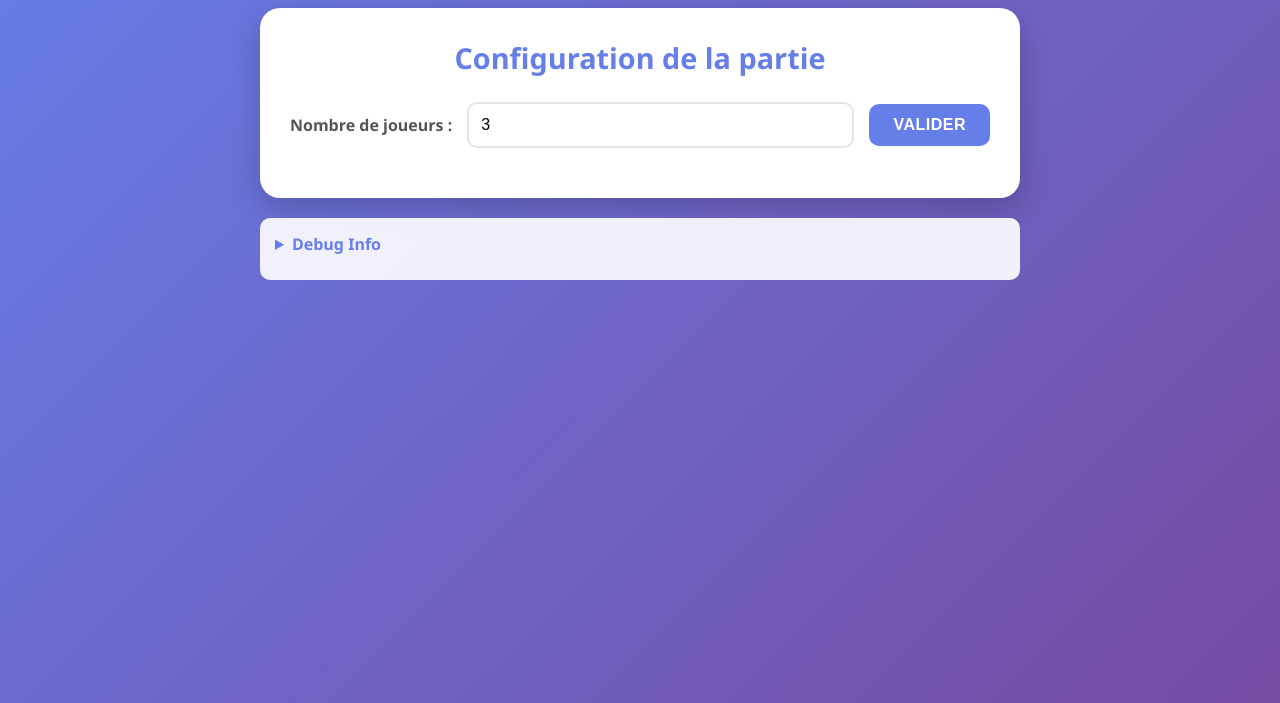
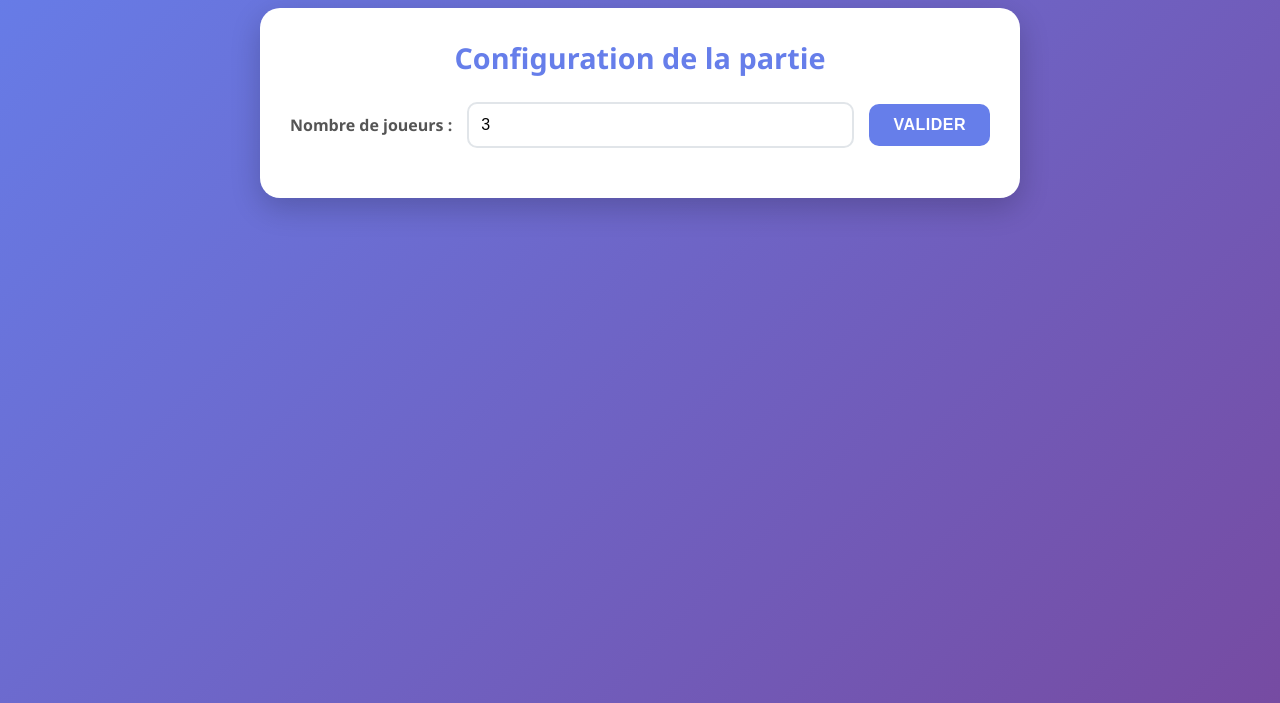
Before and after one commit to HenrikJohansson85/truth-or-dare, a plain HTML site: page index.html in a window 1280 px wide. Shown: the part 97-800 px from the top of the page. Drawn offline with Linux system fonts and the light colour scheme.

Commit message:
Update index.html

```diff
--- a/index.html
+++ b/index.html
@@ -81,15 +81,6 @@
             </div>
         </section>
 
-        <!-- Section Debug (cachée en production) -->
-        <section id="debug-section" class="debug-section">
-            <details>
-                <summary>Debug Info</summary>
-                <div id="debug-info"></div>
-            </details>
-        </section>
-    </div>
-
     <!-- Scripts -->
     <script src="data.js"></script>
     <script src="script.js"></script>
```
